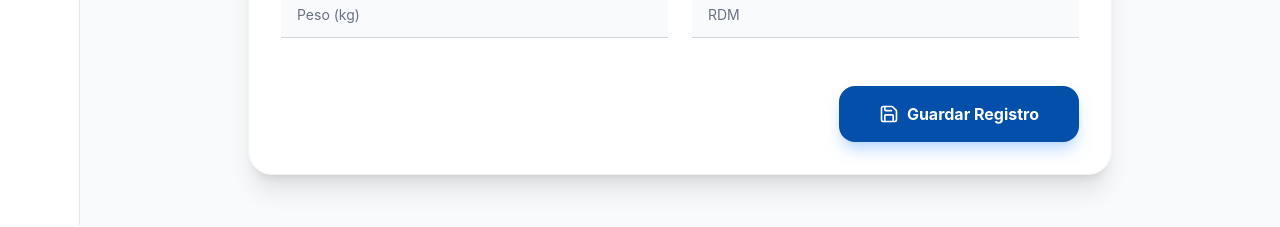
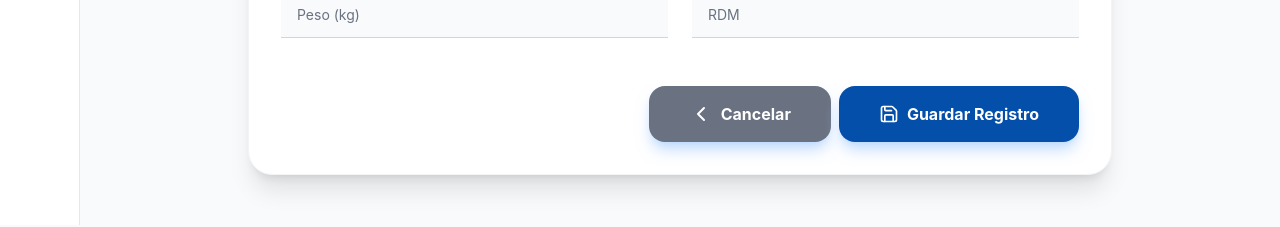
Before and after one commit to Manufacturas-Especializadas/QMP-FrontEnd, a React (Vite) app: page /scrap/registro in a window 1280 px wide. Shown: the part 575-802 px from the top of the page. Built offline with nearby package versions, Linux system fonts and the light colour scheme; no server answers.

Commit message:
feat: cancelar

```diff
--- a/src/pages/Scrap/ScrapForm.tsx
+++ b/src/pages/Scrap/ScrapForm.tsx
@@ -1,4 +1,4 @@
-import { Trash2, Save } from "lucide-react";
+import { Trash2, Save, ChevronLeft } from "lucide-react";
 import { useMemo } from "react";
 import { useLines } from "../../hooks/useLines";
 import { useShifts } from "../../hooks/useShifts";
@@ -10,6 +10,7 @@ import { useMaterial } from "../../hooks/useMaterial";
 import { useTypeScrap } from "../../hooks/useTypeScrap";
 import { useDefectByTypeScrap } from "../../hooks/useDefectByTypeScrap";
 import { useScrapForm } from "../../hooks/useCreateScrap";
+import { useNavigate } from "react-router-dom";
 
 export const ScrapForm = () => {
   const { formData, loading, handleChange, handleLineClick, handleSubmit } =
@@ -55,6 +56,8 @@ export const ScrapForm = () => {
     () => defects.map((d) => ({ label: d.name, value: d.id })),
     [defects],
   );
+
+  const navigate = useNavigate();
 
   return (
     <div
@@ -206,7 +209,19 @@ export const ScrapForm = () => {
           />
         </div>
 
-        <div className="flex justify-end pt-4">
+        <div className="flex justify-end gap-2 pt-4">
+          <button
+            type="button"
+            onClick={() => navigate("/scrap")}
+            className={`bg-gray-500 text-white px-10 py-4 rounded-2xl font-bold flex
+                items-center gap-2 shadow-lg shadow-blue-200 transition-all ${
+                  loading
+                    ? "opacity-50 cursor-not-allowed"
+                    : "hover:scale-[1.02] active:scale-[0.98] hover:cursor-pointer"
+                }`}
+          >
+            <ChevronLeft /> Cancelar
+          </button>
           <button
             type="submit"
             disabled={loading}
```
